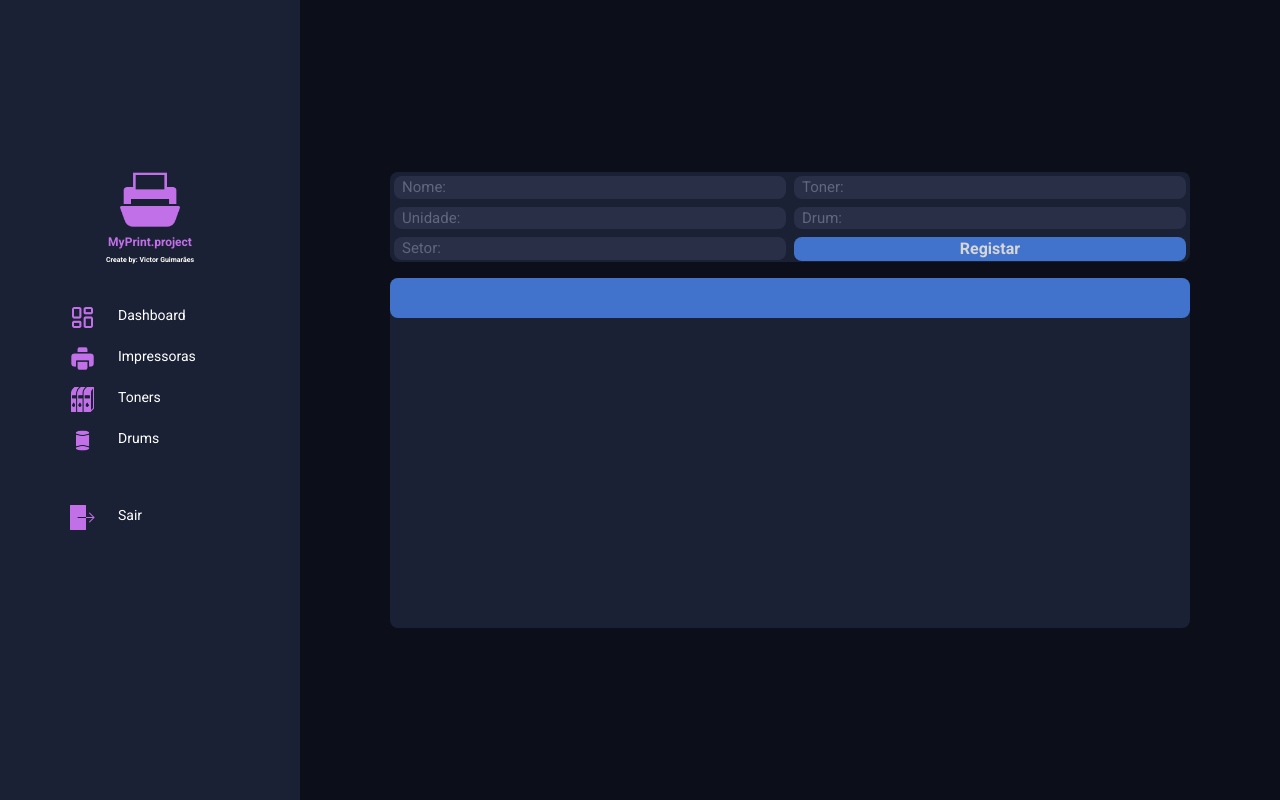
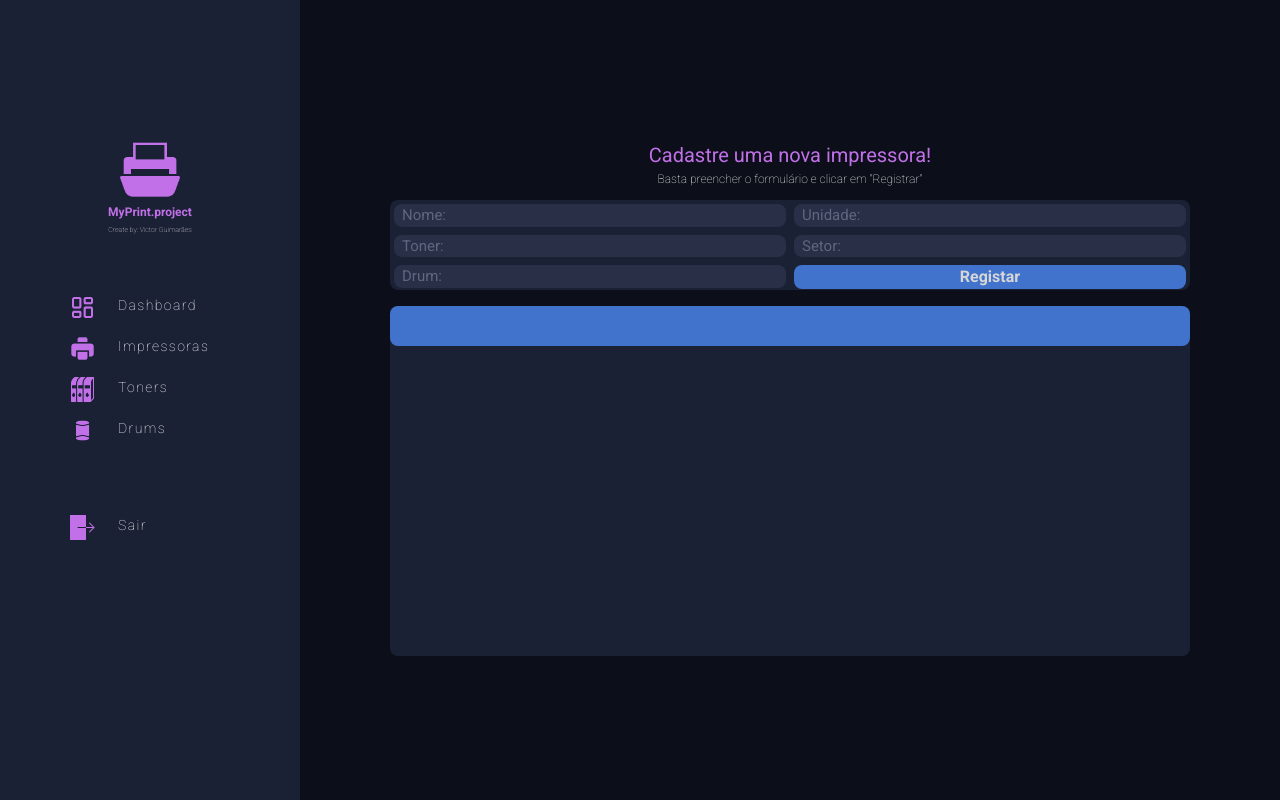
Before and after one commit to victorguimaraesdev/myprint-Next, a Next.js app: page /printer in a window 1280 px wide. Built offline with nearby package versions, Linux system fonts and the light colour scheme.

Commit message:
feat: add container instruction

```diff
--- a/src/app/globals.css
+++ b/src/app/globals.css
@@ -10,7 +10,6 @@
 }
 *{
   box-sizing: border-box;
-  transition: background-color 0.3s ease 0.2s;
 }
 html, body {
   height: 100%;
--- a/src/app/printer/page.tsx
+++ b/src/app/printer/page.tsx
@@ -1,9 +1,11 @@
+import { PrinterInstruction } from "@/components/printer/instruction/printer.instruction";
 import { List } from "@/components/printer/list/container/list.Container";
 import { Register } from "@/components/printer/register/container/register.Container";
 
 export default function Printer() {
     return (
     <div className="flex flex-col justify-center items-center h-full w-full gap-4">
+        <PrinterInstruction/>
         <Register/>
         <List/>
     </div>
--- /dev/null
+++ b/src/components/printer/instruction/printer.instruction.tsx
@@ -0,0 +1,11 @@
+export const PrinterInstruction = () => {
+    return(
+        <div className=" flex flex-col justify-center items-center h-[40px] w-full">
+            <span className="text-[var(--supp1)] text-[20px]">Cadastre uma nova impressora!</span>
+            <span className="font-[100] text-white text-[12px]">
+                Basta preencher o formulário e clicar em "Registrar"
+            </span>
+        </div>
+
+    )
+}
--- a/src/components/printer/register/container/register.Container.tsx
+++ b/src/components/printer/register/container/register.Container.tsx
@@ -1,67 +1,24 @@
 "use client"
 import { useState } from "react"
+import { RegisterInputs } from "../inputs/register.Inputs";
 
 export const Register = () => {
     const [name, setName] = useState ('');
     const [toner, setToner] = useState('');
     const [drum, setDrum] = useState('');
-    const [unidade,setUnidade] = useState('');
-    const [setor,setSetor] = useState('');
-
-     const handleChange = (event: React.ChangeEvent<HTMLInputElement>) => {
-        setName(event.target.value);
-    };
+    const [unity,setUnity] = useState('');
+    const [sector,setSector] = useState('');
 
     return (
          <div className="flex flex-row h-[90px] gap-2 p-1 w-[800px] bg-[var(--primary)] rounded-lg">
             <div className="flex flex-col w-1/2 gap-2">
-                <div className="flex flex-col w-full justify-center items-center">
-                    <input
-                    type="text"
-                    placeholder="Nome:"
-                    value={name}
-                    onChange={handleChange}
-                     className="w-full bg-[#282f47] text-white rounded-lg
-                    placeholder:text-[#5f667e] text-[15px] pl-2" />
-                </div>
-                <div className="flex flex-col w-full justify-center items-center">
-                    <input
-                    type="text"
-                    placeholder="Unidade:"
-                    value={unidade}
-                    onChange={handleChange}
-                    className="w-full bg-[#282f47] text-white rounded-lg
-                    placeholder:text-[#5f667e] text-[15px] pl-2" />
-                </div>
-                 <div className="flex flex-col w-full justify-center items-center">
-                    <input
-                    type="text"
-                    placeholder="Setor:"
-                    value={setor}
-                    onChange={handleChange}
-                    className="w-full bg-[#282f47] text-white rounded-lg
-                    placeholder:text-[#5f667e] text-[15px] pl-2" />
-                </div>
+                <RegisterInputs placeholder="Nome:" item={name} setProp={setName}/>
+                <RegisterInputs placeholder="Toner:" item={toner} setProp={setToner}/>
+                <RegisterInputs placeholder="Drum:" item={drum} setProp={setDrum}/>
             </div>
             <div className="flex flex-col w-1/2 gap-2">
-                <div className="flex flex-col w-full justify-center items-center">
-                    <input
-                    type="text"
-                    placeholder="Toner:"
-                    value={toner}
-                    onChange={handleChange}
-                    className="w-full bg-[#282f47] text-white rounded-lg
-                    placeholder:text-[#5f667e] text-[15px] pl-2" />
-                </div>
-                <div className="flex flex-col w-full justify-center items-center">
-                    <input
-                    type="text"
-                    placeholder="Drum:"
-                    value={drum}
-                    onChange={handleChange}
-                    className="w-full bg-[#282f47] text-white rounded-lg
-                    placeholder:text-[#5f667e] text-[15px] pl-2" />
-                </div>
+                <RegisterInputs placeholder="Unidade:" item={unity} setProp={setUnity}/>
+                <RegisterInputs placeholder="Setor:" item={sector} setProp={setSector}/>
                 <div className="flex flex-col w-full justify-center items-center">
                     <button type="submit"
                     className="w-full bg-[var(--supp2)] text-[#d6d6d6] font-bold rounded-lg">Registar</button>
--- a/src/components/printer/register/inputs/register.Inputs.tsx
+++ b/src/components/printer/register/inputs/register.Inputs.tsx
@@ -0,0 +1,19 @@
+interface IRegisterInputs {
+    placeholder: string;
+    item: string;
+    setProp: React.Dispatch<React.SetStateAction<string>>
+}
+
+export const RegisterInputs = ({placeholder, item, setProp}: IRegisterInputs) => {
+    return (
+        <div className="flex flex-col w-full justify-center items-center">
+            <input
+                type="text"
+                placeholder={placeholder}
+                value={item}
+                onChange={(e) => setProp(e.target.value)}
+                className="w-full bg-[#282f47] text-white rounded-lg
+                placeholder:text-[#5f667e] text-[15px] pl-2" />
+        </div>
+    )
+}
--- a/src/components/sidebar/container/sidebar.Container.tsx
+++ b/src/components/sidebar/container/sidebar.Container.tsx
@@ -1,13 +1,13 @@
-import {SidebarReference} from "../references/sidebar.Reference";
+import {SidebarReference} from "../reference/sidebar.Reference";
 
 export const  Sidebar = () => {
     return (
 
-        <div className="flex flex-col h-full gap-10 justify-center items-center w-[300px] bg-[#1b2135] text-[var(--supp1)]">
+        <div className="flex flex-col h-full gap-15 justify-center items-center w-[300px] bg-[#1b2135] text-[var(--supp1)]">
             <div className="flex flex-col items-center gap-1 ">
                 <img src="assets/logo/logo.png" alt="logo" className="h-[60px] w-auto" />
                 <h1 className="font-bold text-[12px]">MyPrint.project</h1>
-                <h1 className="font-bold text-[7px]  text-white">Create by: Victor Guimarães</h1>
+                <h1 className="font-[100] text-[7px]  text-white">Create by: Victor Guimarães</h1>
             </div>
 
             <nav className="flex flex-col gap-4 h-40 w-full items-center text-[14px] " >
@@ -21,7 +21,7 @@ export const  Sidebar = () => {
                 <div className="flex flex-row w-[40px]">
                         <img src="assets/icons/out.png" alt="home" className="h-[25px] w-auto" />
                 </div>
-                    <span className="font-normal text-white text-[14px]">Sair</span>
+                    <span className="font-[100] tracking-widest text-white text-[14px]">Sair</span>
             </div>
 
             <div className="h-[1px] w-full mt-15"></div>
--- a/src/components/sidebar/references/sidebar.Reference.tsx
+++ b/src/components/sidebar/reference/sidebar.Reference.tsx
@@ -13,7 +13,7 @@ export const SidebarReference = ({way, name, link}: SidebarReferenceProps) => {
                     <div className="flex flex-row w-[40px] ">
                         <img src={way} alt="home" className="h-[25px] w-auto" />
                     </div>
-                 <span className="font-normal text-white">{name}</span>
+                 <span className="font-[100] tracking-widest text-white">{name}</span>
                 </div>
         </Link>
     )
```
